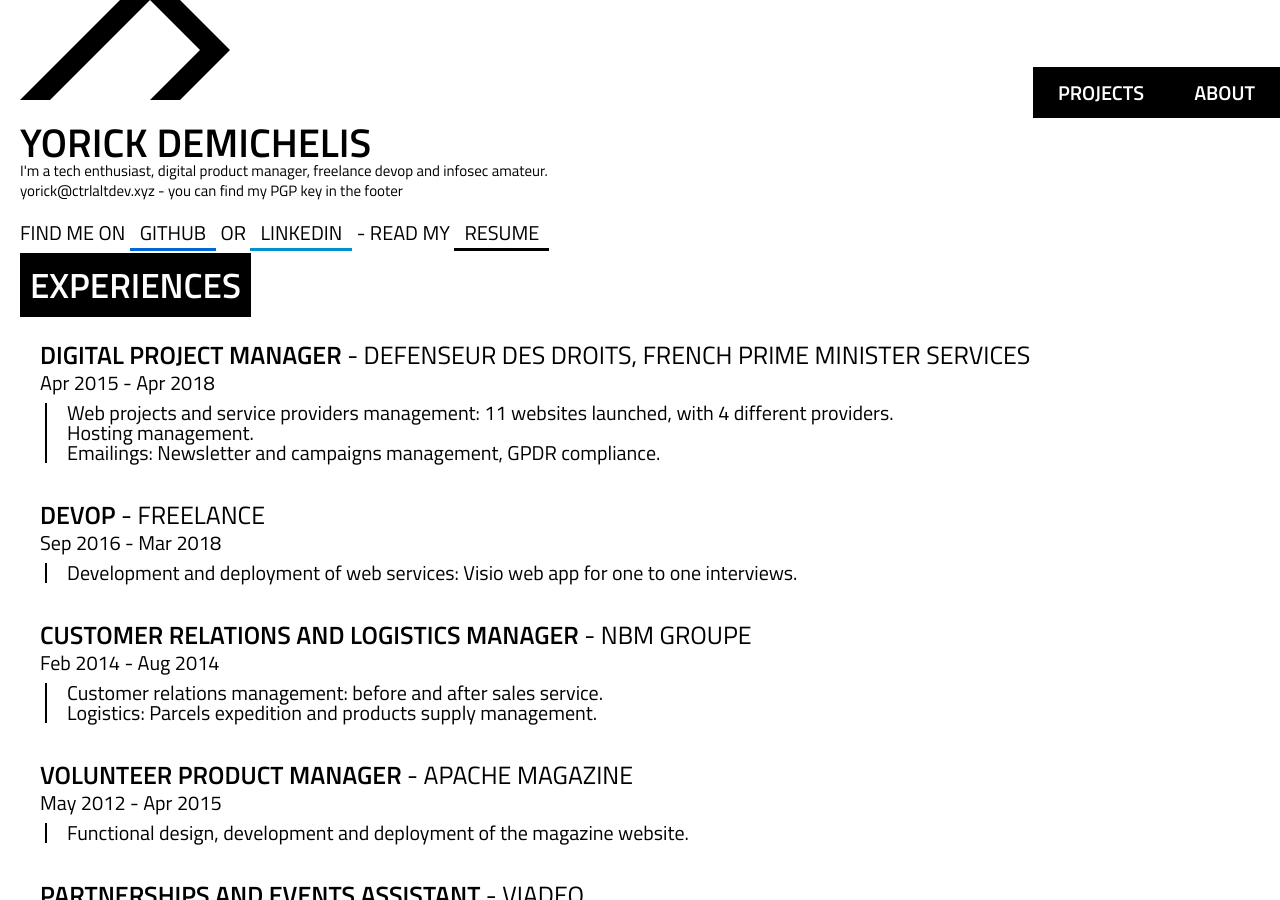
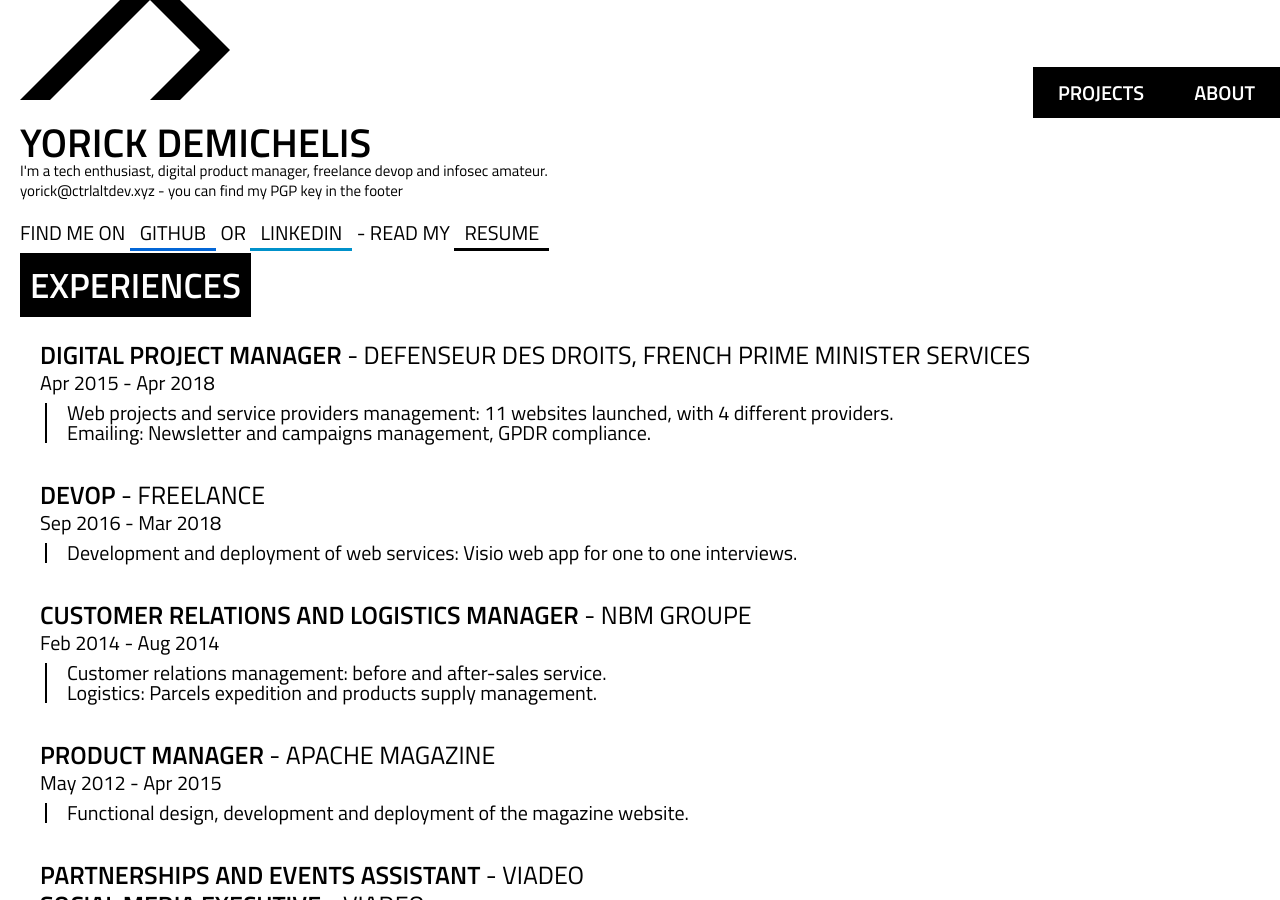
Before and after one commit to ctrlaltdev/ctrlalt.dev, a Jekyll site: the page built from about.html, in a window 1280 px wide and 900 px high. Built offline with Jekyll 4.4.1, drawn with Linux system fonts in a browser that asks for light colours; some of the changed text lies outside the part shown.

Commit message:
update about page

```diff
--- a/about.html
+++ b/about.html
@@ -20,8 +20,7 @@
       <p class="timeframe">Apr 2015 - Apr 2018</p>
       <ul class="content">
         <li>Web projects and service providers management: 11 websites launched, with 4 different providers.</li>
-        <li>Hosting management.</li>
-        <li>Emailings: Newsletter and campaigns management, GPDR compliance.</li>
+        <li>Emailing: Newsletter and campaigns management, GPDR compliance.</li>
       </ul>
   </article>
   <article>
@@ -35,12 +34,12 @@
     <h3><span>Customer Relations and Logistics Manager</span> - NBM Groupe</h3>
     <p class="timeframe">Feb 2014 - Aug 2014</p>
     <ul class="content">
-      <li>Customer relations management: before and after sales service.</li>
+      <li>Customer relations management: before and after-sales service.</li>
       <li>Logistics: Parcels expedition and products supply management.</li>
     </ul>
   </article>
   <article>
-    <h3><span>Volunteer Product Manager</span> - Apache Magazine</h3>
+    <h3><span>Product Manager</span> - Apache Magazine</h3>
     <p class="timeframe">May 2012 - Apr 2015</p>
     <ul class="content">
       <li>Functional design, development and deployment of the magazine website.</li>
@@ -54,8 +53,6 @@
       <li>Viadeo brand social media account management.</li>
       <li>Social media campaigns planning.</li>
       <li>Event planning and organization.</li>
-      <li>Emailing campaigns development and management.</li>
-      <li>Partnerships data analysis.</li>
     </ul>
   </article>
 </section>
@@ -65,25 +62,25 @@
     <h3><span>Marketing, Communication and Internet</span> - ESA3</h3>
     <p class="timeframe">2013</p>
     <ul class="content">
-      <li>Market benchmarking. Marketing campaigns planning.  Business planning and strategy</li>
+      <li>Market benchmarking. Marketing campaign planning. Business planning and strategy.</li>
     </ul>
   </article>
   <article>
     <h3><span>M.S. in Multimedia Project Management</span> - Ecole Multimedia</h3>
     <p class="timeframe">2012</p>
     <ul class="content">
-      <li>Activities and Societies: Multimedia Project Conception and Management.</li>
-      <li>Marketing and Media Strategy Conception.</li>
-      <li>Web Development Improvements.</li>
+      <li>Multimedia project definition, planning and execution.</li>
+      <li>Marketing and media strategy.</li>
+      <li>Web development</li>
     </ul>
   </article>
   <article>
     <h3><span>B.S. in Information and Communication</span> - UNSA</h3>
     <p class="timeframe">2011</p>
     <ul class="content">
-      <li>Activities and Societies: Marketing and Advertising.</li>
+      <li>Marketing and Advertising.</li>
       <li>Communication Plans and Audit.</li>
-      <li>Information and Communication Sciences Theories.</li>
+      <li>Mass Communications.</li>
     </ul>
   </article>
 </section>
```
